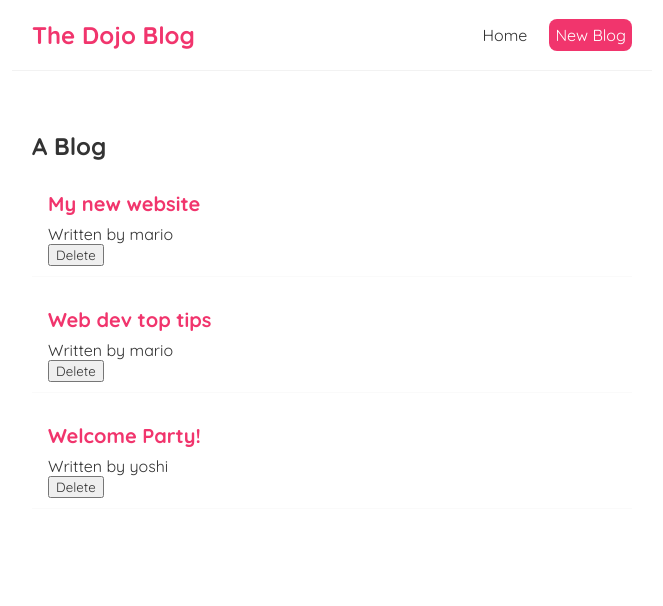
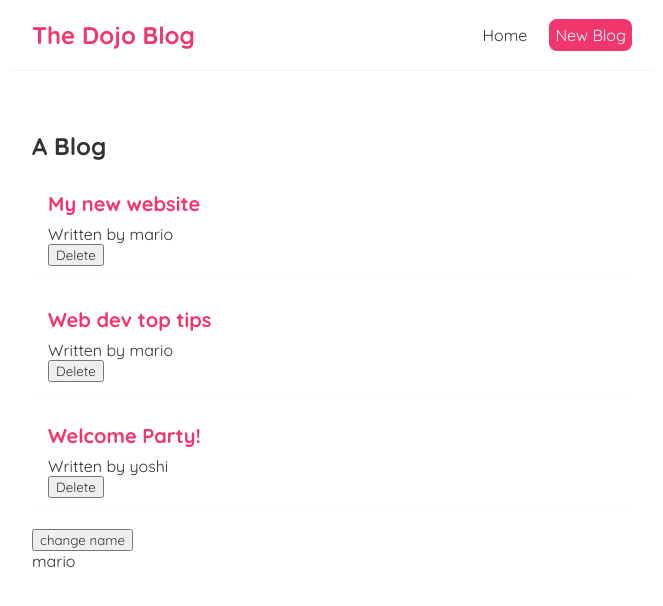
Before and after one commit to asimsheikh/dojo-blog, a React (Create React App) app: page / in a window 1280 px wide. Shown: the top 606 px of the page, without its empty margins (308-971 px from the left). Built offline with nearby package versions, Linux system fonts and the light colour scheme.

Commit message:
Adding a state dependency to useEffect

```diff
--- a/src/Home.js
+++ b/src/Home.js
@@ -8,16 +8,20 @@
     {title: 'Welcome Party!', body: 'lorem ipsem', author: 'yoshi', id: 2},
   ])
 
+  const [name, setName] = useState('mario')
+
   const handleDelete = (id) => {
     const newBlogs = blogs.filter(blog => blog.id !== id)
     setBlogs(newBlogs)
   }
 
-  useEffect(() => console.log('use effect ran'))
+  useEffect(() => console.log('use effect ran: ' + name), [name])
 
   return (
     <div className="home">
       <BlogList blogs={blogs} title="A Blog" handleDelete={handleDelete}/>
+      <button onClick={() => setName('luigi')}>change name</button>
+      <p>{name}</p>
     </div>
   )
 }
```
